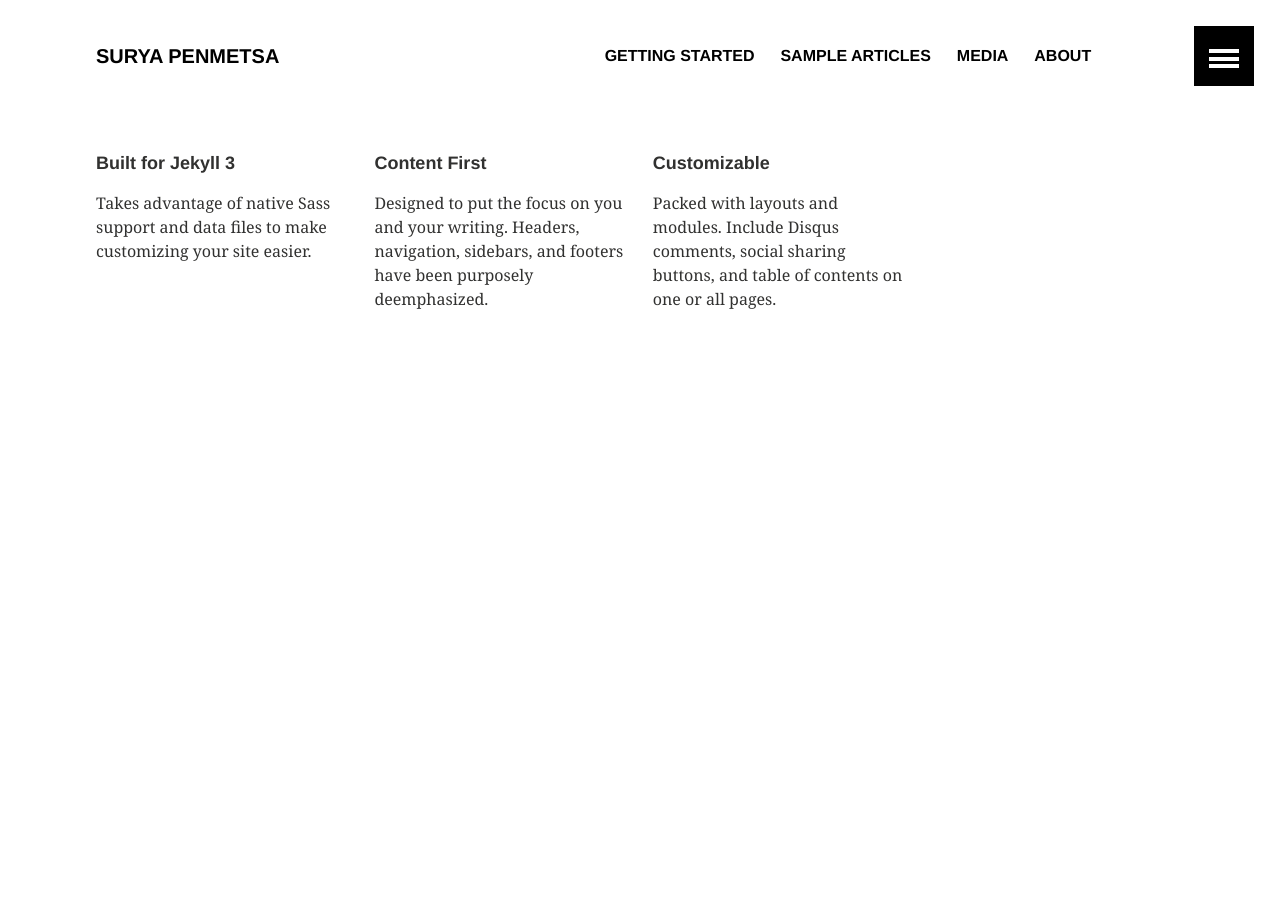
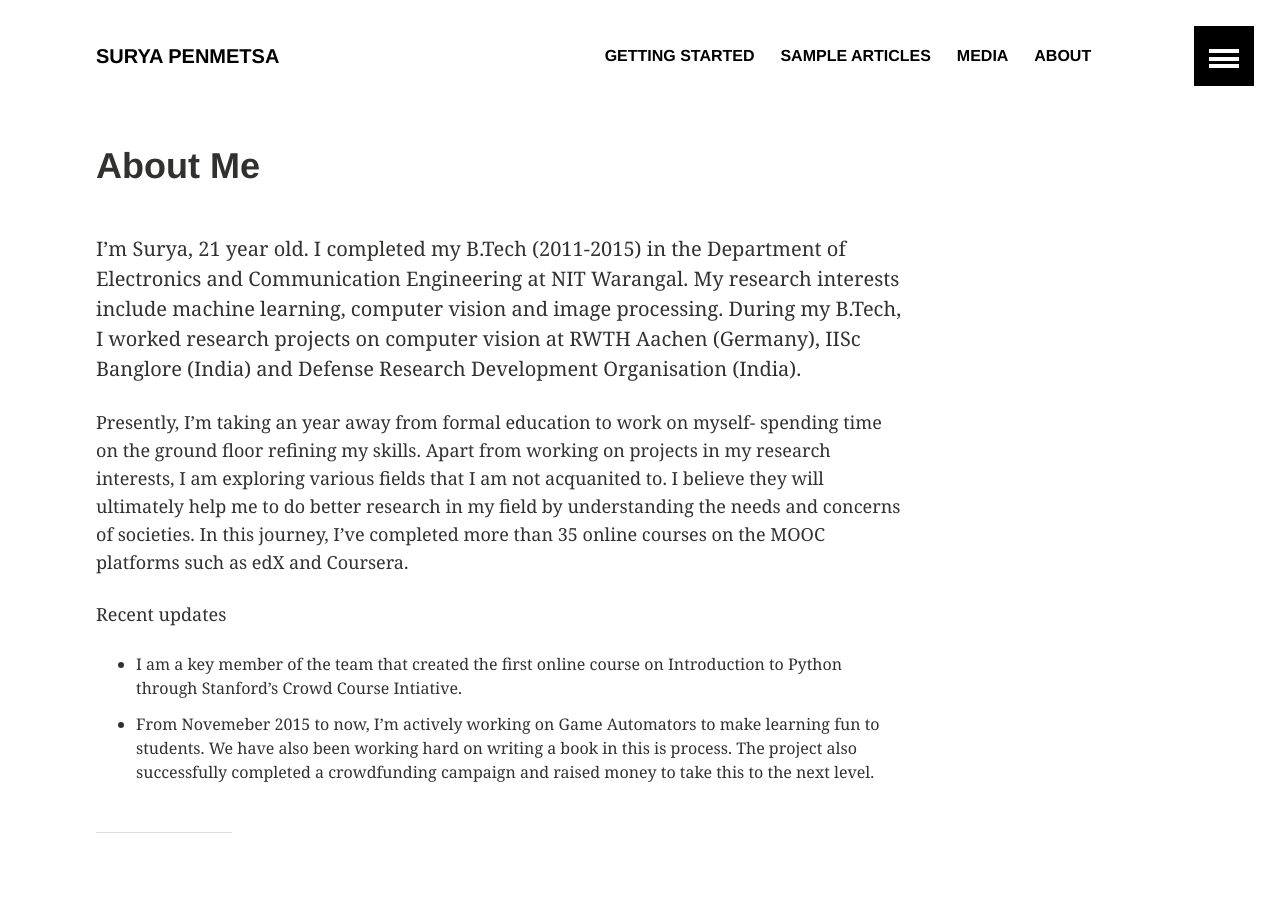
Before and after one commit to psurya1994/Personal-Website, a Jekyll site: the page built from index.md, in a window 1280 px wide. Built offline with Jekyll 4.4.1, drawn with Linux system fonts in a browser that asks for light colours.

Commit message:
updated.

```diff
--- a/index.md
+++ b/index.md
@@ -1,25 +1,22 @@
 ---
-layout: home
-permalink: /
+layout: article
+title: "About Me"
+date:
+modified: 2016-01-19
+excerpt:
+tags: []
 image:
   feature:
+  teaser:
+  thumb:
+share: false
 ---
 
-<div class="tiles">
+I'm Surya, 21 year old. I completed my B.Tech (2011-2015) in the Department of Electronics and Communication Engineering at NIT Warangal. My research interests include machine learning, computer vision and image processing. During my B.Tech, I worked research projects on computer vision at RWTH Aachen (Germany), IISc Banglore (India) and Defense Research Development Organisation (India).
 
-<div class="tile">
-  <h2 class="post-title">Built for Jekyll 3</h2>
-  <p class="post-excerpt">Takes advantage of native Sass support and data files to make customizing your site easier.</p>
-</div><!-- /.tile -->
+Presently, I'm taking an year away from formal education to work on myself- spending time on the ground floor refining my skills. Apart from working on projects in my research interests, I am exploring various fields that I am not acquanited to. I believe they will ultimately help me to do better research in my field by understanding the needs and concerns of societies. In this journey, I’ve completed more than 35 online courses on the MOOC platforms such as edX and Coursera.
 
-<div class="tile">
-  <h2 class="post-title">Content First</h2>
-  <p class="post-excerpt">Designed to put the focus on you and your writing. Headers, navigation, sidebars, and footers have been purposely deemphasized.</p>
-</div><!-- /.tile -->
+Recent updates
 
-<div class="tile">
-  <h2 class="post-title">Customizable</h2>
-  <p class="post-excerpt">Packed with layouts and modules. Include Disqus comments, social sharing buttons, and table of contents on one or all pages.</p>
-</div><!-- /.tile -->
-
-</div><!-- /.tiles -->
+- I am a key member of the team that created the first online course on Introduction to Python through Stanford's Crowd Course Intiative.
+- From Novemeber 2015 to now, I'm actively working on Game Automators to make learning fun to students. We have also been working hard on writing a book in this is process. The project also successfully completed a crowdfunding campaign and raised money to take this to the next level.
```
